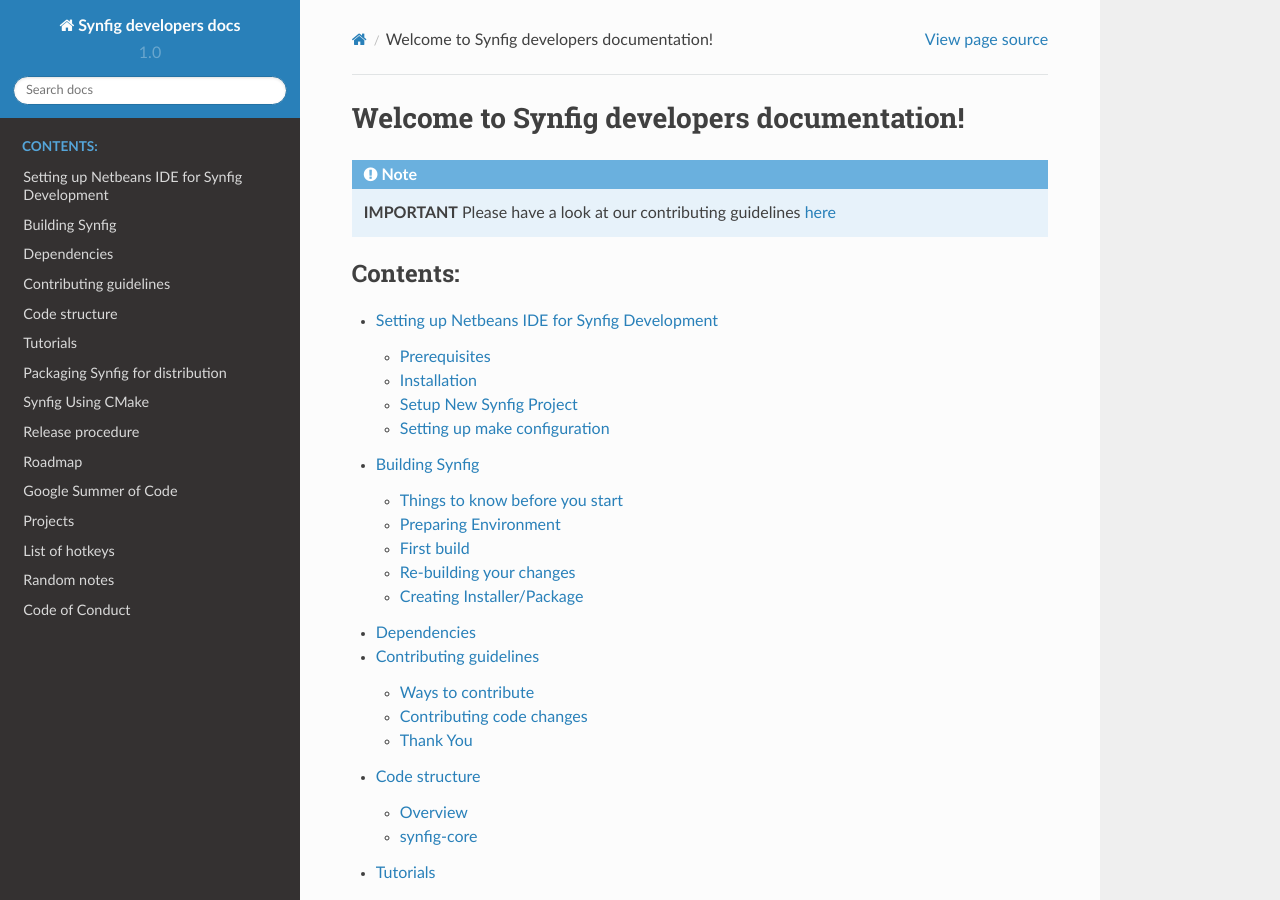
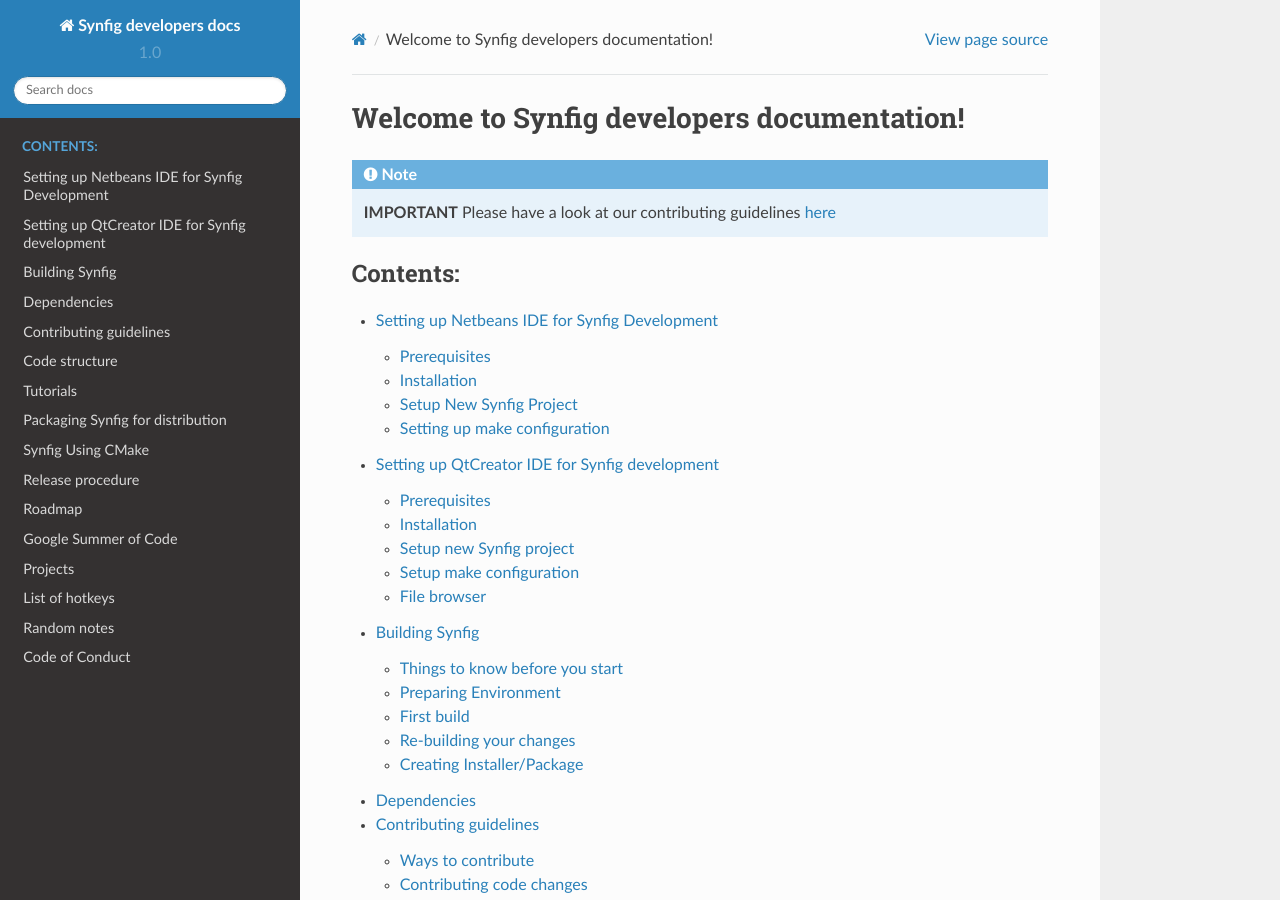
Before and after one commit to synfig/synfig-docs-dev, a Sphinx documentation site: the page built from docs/index.rst, in a window 1280 px wide and 900 px high. Built offline with Sphinx 7.4.7 and the Read the Docs theme 2.0.0, drawn with Linux system fonts in a browser that asks for light colours.

Commit message:
Update index.rst with QtCreator IDE setup guide page

```diff
--- a/docs/index.rst
+++ b/docs/index.rst
@@ -15,6 +15,7 @@
    :caption: Contents:
 
    common/Setting up netbeans IDE
+   common/Setting up QtCreator IDE
    common/building
    common/dependencies
    community/contribution guidelines
```
